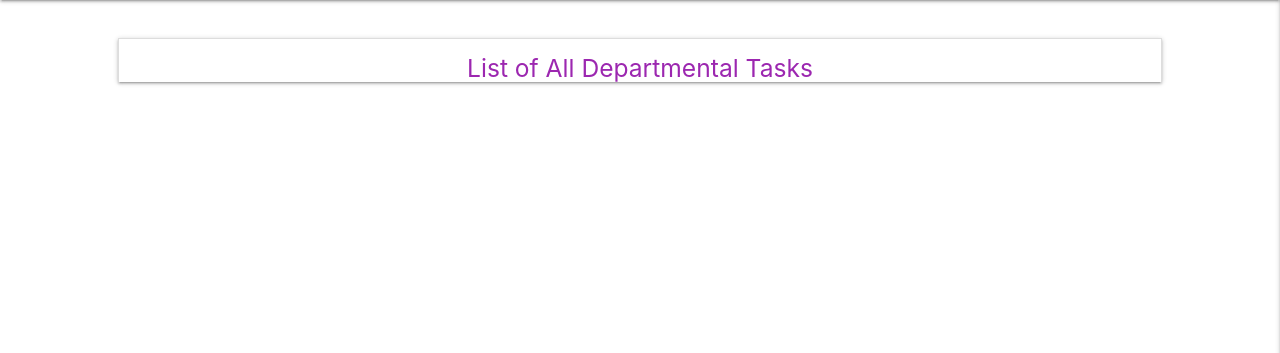
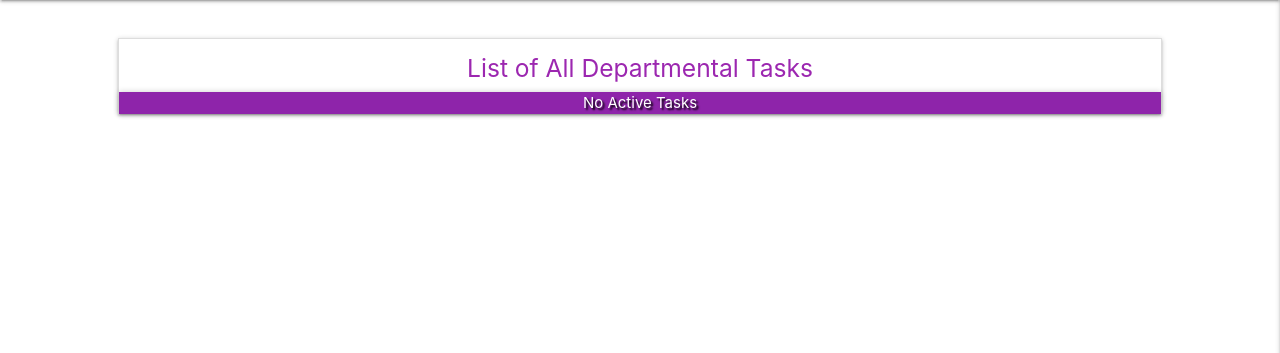
Before and after one commit to nsum/ms3-hotel-task-manager, a Flask app: template templates/all_tasks.html in a window 1280 px wide. Shown: the part 67-420 px from the top of the page. Run offline with Flask 2, Linux system fonts and the light colour scheme; the template is opened without the code that fills it: most values are stand-ins (such as "Sample title", 1, 10 or a date in 2020); some libraries are stand-ins or nearby versions.

Commit message:
Add 'no active tasks' message under list if list of tasks empty

```diff
--- a/templates/all_tasks.html
+++ b/templates/all_tasks.html
@@ -110,6 +110,10 @@
                                 </div>
                             </div>
                         </li>
+                        {% else %}
+                            <div class="box-shadow white-text text-shadow center-align purple darken-1">
+                                No Active Tasks
+                            </div>
                     {% endif %}
                 {% endfor %}
             </ul>
--- a/templates/edit_personal_task.html
+++ b/templates/edit_personal_task.html
@@ -6,7 +6,7 @@
         <form class="card-panel grey lighten-5 col s12 m8 offset-m2" method="POST"
             action="{{url_for('edit_personal_task', task_id=task._id)}}">
             {% if session.is_admin == "on" or session.is_mgmt == "on" %}
-                <!-- Users list dropdown -->
+                <!-- Users list dropdown if user is admin or mgmt -->
                 <div class="row">
                     <div class="input-field col s12">
                         <i class="prefix fas fa-hotel purple-text darken-4"></i>
--- a/templates/profile.html
+++ b/templates/profile.html
@@ -109,6 +109,10 @@
                                 </div>
                             </div>
                         </li>
+                        {% else %}
+                            <div class="box-shadow white-text text-shadow center-align purple darken-1">
+                                No Active Tasks
+                            </div>
                     {% endfor %}
                 </ul>
             </ul>
```
Also changed, not shown: templates/tasks.html (+8 -0 lines).
